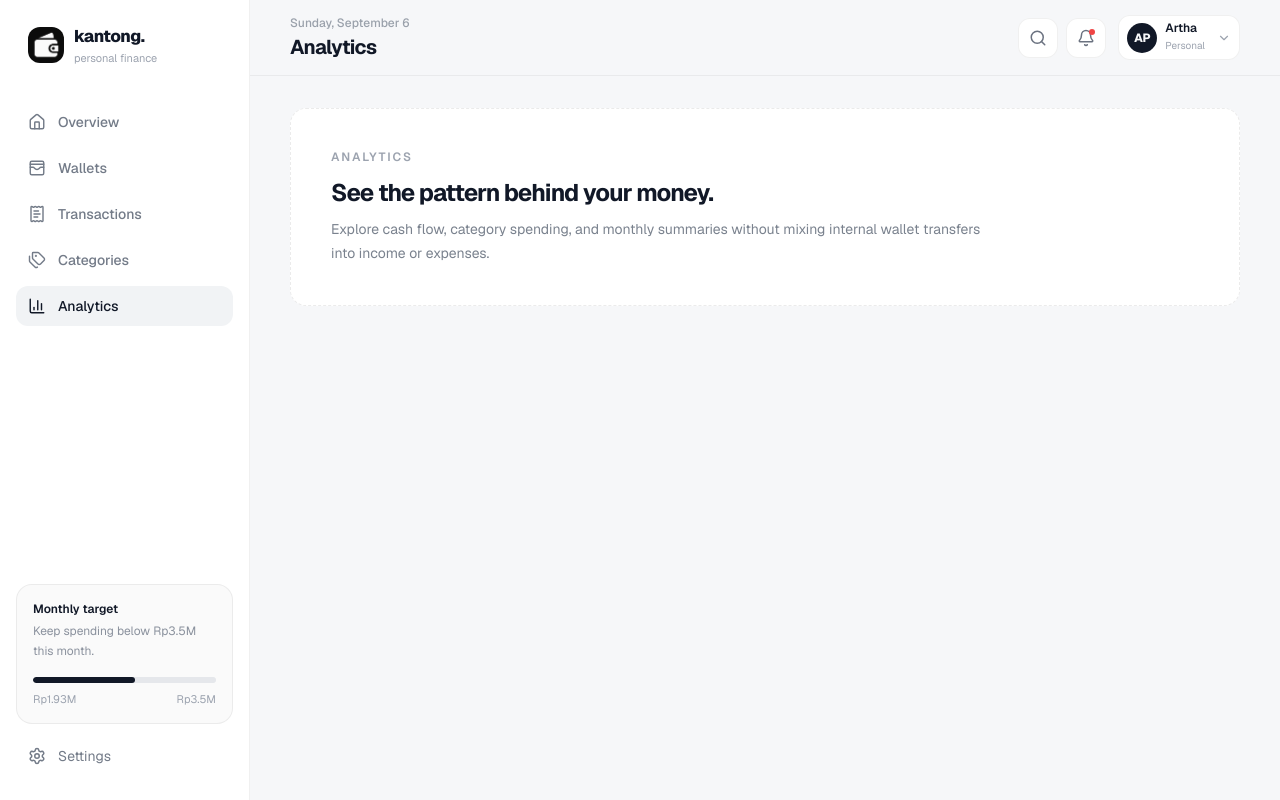
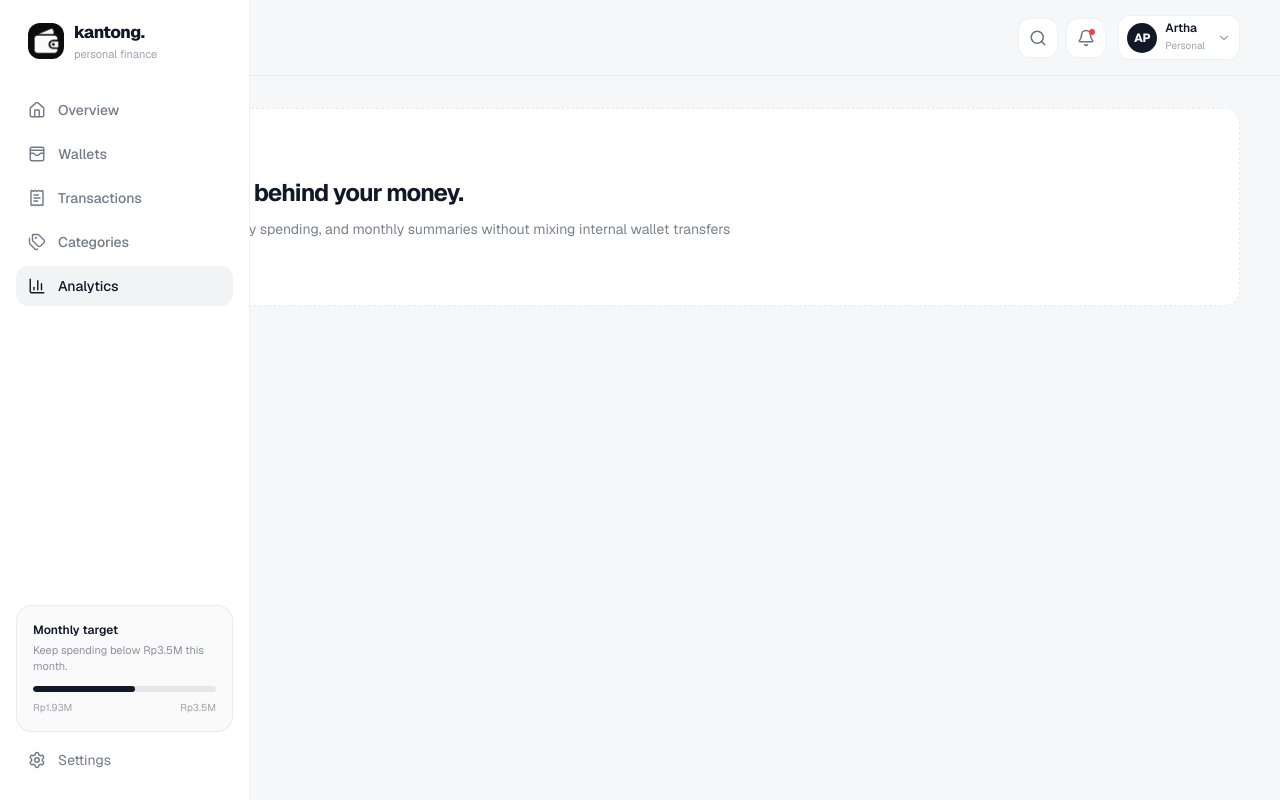
Before and after one commit to arthawansz/kantong, a Next.js app: page /analytics in a window 1280 px wide. Built offline with nearby package versions, Linux system fonts and the light colour scheme; what @mui/material-nextjs would draw is missing.

Commit message:
fix dashboard sidebar viewport layout

```diff
--- a/src/app/components/AppSidebar.jsx
+++ b/src/app/components/AppSidebar.jsx
@@ -25,8 +25,8 @@ export default function AppSidebar() {
   const pathname = usePathname();
 
   return (
-    <aside className="hidden min-h-screen w-[250px] shrink-0 border-r border-black/[0.06] bg-white px-4 py-6 lg:flex lg:flex-col">
-      <div className="px-3">
+    <aside className="fixed inset-y-0 left-0 z-40 hidden h-dvh w-[250px] overflow-hidden border-r border-black/[0.06] bg-white px-4 py-5 lg:flex lg:flex-col">
+      <div className="shrink-0 px-3">
         <div className="flex items-center gap-2.5">
           <Image
             src={LogoLight}
@@ -43,7 +43,7 @@ export default function AppSidebar() {
         </div>
       </div>
 
-      <nav className="mt-9 space-y-1.5">
+      <nav className="mt-7 shrink-0 space-y-1">
         {navItems.map(({ label, href, icon: Icon }) => {
           const active = pathname === href;
 
@@ -64,13 +64,15 @@ export default function AppSidebar() {
         })}
       </nav>
 
-      <div className="mt-auto rounded-2xl border border-black/[0.06] bg-[#fafafa] p-4">
+      <div className="min-h-4 flex-1" />
+
+      <div className="shrink-0 rounded-2xl border border-black/[0.06] bg-[#fafafa] p-4">
         <p className="text-xs font-semibold text-[#111827]">Monthly target</p>
-        <p className="mt-1 text-xs leading-5 text-[#8a919d]">Keep spending below Rp3.5M this month.</p>
-        <div className="mt-4 h-1.5 overflow-hidden rounded-full bg-[#e5e7eb]">
+        <p className="mt-1 text-[11px] leading-4 text-[#8a919d]">Keep spending below Rp3.5M this month.</p>
+        <div className="mt-3 h-1.5 overflow-hidden rounded-full bg-[#e5e7eb]">
           <div className="h-full w-[56%] rounded-full bg-[#111827]" />
         </div>
-        <div className="mt-2 flex justify-between text-[11px] text-[#9ca3af]">
+        <div className="mt-2 flex justify-between text-[10px] text-[#9ca3af]">
           <span>Rp1.93M</span>
           <span>Rp3.5M</span>
         </div>
@@ -78,7 +80,7 @@ export default function AppSidebar() {
 
       <Link
         href="/settings"
-        className={`mt-3 flex items-center gap-3 rounded-xl px-3 py-2.5 text-sm transition ${
+        className={`mt-2 shrink-0 flex items-center gap-3 rounded-xl px-3 py-2.5 text-sm transition ${
           pathname === "/settings"
             ? "bg-[#f1f3f5] text-[#111827]"
             : "text-[#737b88] hover:bg-[#f8f9fa] hover:text-[#111827]"
```
